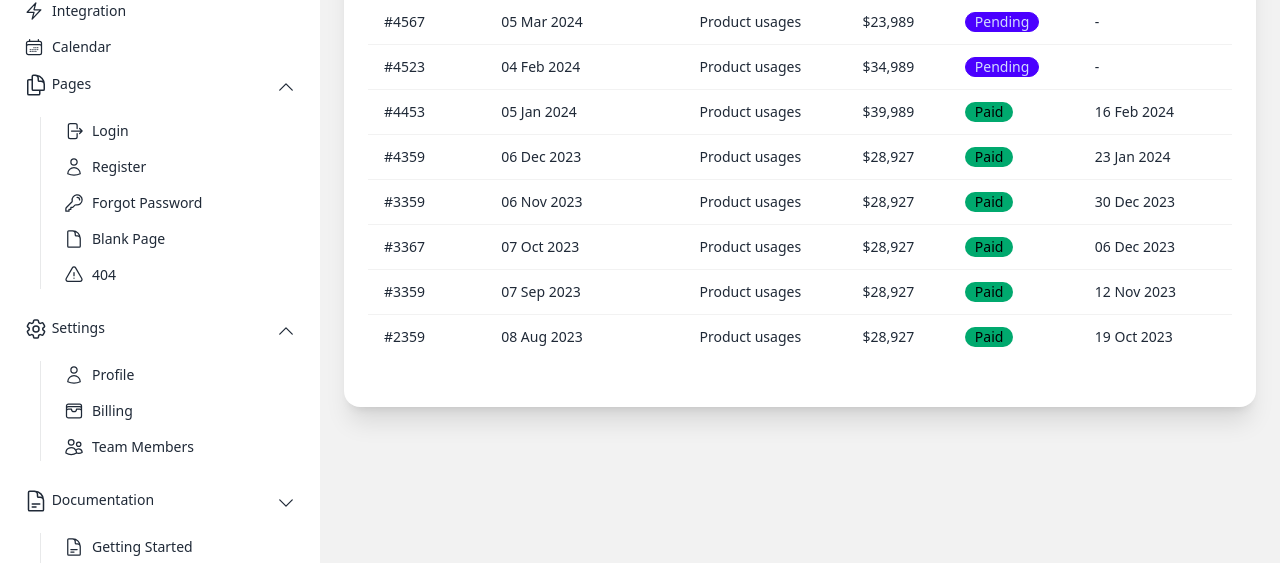
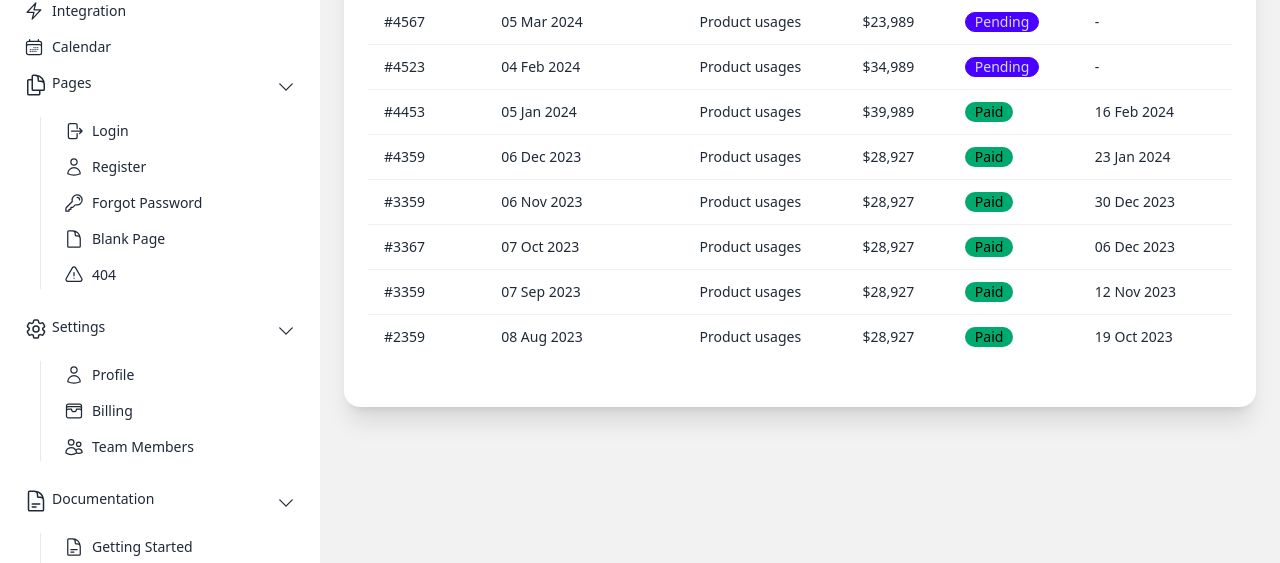
Before and after one commit to JADSN1894/svelte-template, a SvelteKit app: page /app/settings-billing in a window 1280 px wide. Shown: the part 223-786 px from the top of the page. Built offline with nearby package versions, Linux system fonts and the light colour scheme.

Commit message:
fix: Closes issue #46 - Fix the menus expand and collapse at left side bard

```diff
--- a/src/routes/+layout.svelte
+++ b/src/routes/+layout.svelte
@@ -27,6 +27,7 @@
 	import TableCellsIcon from '$icons/hero-icons/TableCellsIcon.svelte';
 	import Squares2x2Icon from '$icons/hero-icons/Squares2x2Icon.svelte';
 	import XMarkIcon from '$icons/hero-icons/XMarkIcon.svelte';
+	import ChevronUp from '$icons/hero-icons/ChevronUp.svelte';
 
 	//*	  States
 	import { pageTitleState } from '$states/PageTitleState.svelte';
@@ -43,6 +44,11 @@
 	}
 
 	let currentRouterName = $state('');
+
+	//* Menu states
+	let isPageMenuExpanded = $state(false);
+	let isSettingsMenuExpanded = $state(false);
+	let isDocumentationMenuExpanded = $state(false);
 
 	const theme = TAILWIND_CONFIG.daisyui.themes;
 	const lightThemeName = Object.keys(theme[0]).at(0)?.toString();
@@ -156,14 +162,20 @@
 				</li>
 				<li>
 					<div class="flex flex-col">
-						<div class="w-full block">
-							<DocumentDuplicateIcon class="h-6 w-6 inline" />
-							Pages
+						<button
+							type="button"
+							class="w-full block"
+							onclick={() => (isPageMenuExpanded = !isPageMenuExpanded)}
+						>
+							<DocumentDuplicateIcon class="h-6 w-6 inline float-start" />
+							<span class="float-start ml-1">Pages</span>
+
 							<ChevronDown
-								class="w-5 h-5 mt-1 float-right delay-400 duration-500 transition-all rotate-180"
+								class={`w-5 h-5 mt-1 float-right delay-400 duration-500 transition-all ${isPageMenuExpanded ? 'rotate-180' : ''}`}
 							/>
-						</div>
-						<div class=" w-full">
+						</button>
+
+						<div hidden={isPageMenuExpanded} class="w-full">
 							<ul class="menu menu-compact">
 								<li>
 									<a href="/login"> <ArrowRightStartOnRectangleIcon class="h-5 w-5" />Login</a>
@@ -189,14 +201,21 @@
 				</li>
 				<li>
 					<div class="flex flex-col">
-						<div class="w-full block">
-							<Cog6ToothIcon class="h-6 w-6 inline" />
-							Settings
+						<button
+							type="button"
+							class="w-full block"
+							onclick={() => (isSettingsMenuExpanded = !isSettingsMenuExpanded)}
+						>
+							<Cog6ToothIcon
+								class={`h-6 w-6 inline float-start delay-400 duration-500 transition-all ${isSettingsMenuExpanded ? 'rotate-180' : ''}`}
+							/>
+							<span class="float-start ml-1">Settings</span>
+
 							<ChevronDown
-								class="w-5 h-5 mt-1 float-right delay-400 duration-500 transition-all rotate-180"
+								class={`w-5 h-5 mt-1 float-right delay-400 duration-500 transition-all ${isSettingsMenuExpanded ? 'rotate-180' : ''}`}
 							/>
-						</div>
-						<div class=" w-full">
+						</button>
+						<div hidden={isSettingsMenuExpanded} class=" w-full">
 							<ul class="menu menu-compact">
 								<li>
 									<a href="/app/settings-profile"><UserIcon class="h-5 w-5" />Profile</a>
@@ -213,12 +232,20 @@
 				</li>
 				<li>
 					<div class="flex flex-col">
-						<div class="w-full block">
-							<DocumentTextIcon class="w-6 h-6 inline" />
-							Documentation
-							<ChevronDown class="w-5 h-5 mt-1 float-right delay-400 duration-500 transition-all" />
-						</div>
-						<div class=" w-full">
+						<button
+							type="button"
+							class="w-full block"
+							onclick={() => (isDocumentationMenuExpanded = !isDocumentationMenuExpanded)}
+						>
+							<DocumentTextIcon class="w-6 h-6 inline float-start" />
+
+							<span class="float-start ml-1">Documentation</span>
+
+							<ChevronDown
+								class={`w-5 h-5 mt-1 float-right delay-400 duration-500 transition-all ${isDocumentationMenuExpanded ? 'rotate-180' : ''}`}
+							/>
+						</button>
+						<div hidden={isDocumentationMenuExpanded} class=" w-full">
 							<ul class="menu menu-compact">
 								<li>
 									<a href="/app/getting-started">
```
